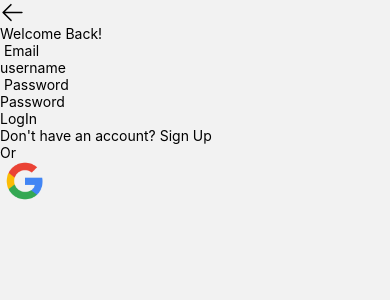
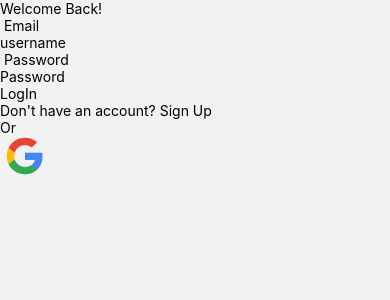
Before and after one commit to amardeep911/Placement-App, a React Native app: screen /Login in a window 390 px wide. Shown: the top 300 px of the page. Built offline with nearby package versions, Linux system fonts and the light colour scheme.

Commit message:
removed LogIn screen back button

```diff
--- a/src/Screens/AuthStack/Login.tsx
+++ b/src/Screens/AuthStack/Login.tsx
@@ -19,14 +19,7 @@ const Login = () => {
   const navigation = useNavigation<NativeStackNavigationProp<AuthRootStackParamList>>();
   return (
     <SafeAreaView className="flex-1">
-      <View className="flex-row justify-start">
-        <TouchableOpacity
-          onPress={() => navigation.goBack()}
-          className="bg-yellow-500 p-2 rounded-tr-2xl mt-3 rounded-bl-2xl ml-4 ">
-          <ArrowLeftIcon size="25" color="black" />
-        </TouchableOpacity>
-      </View>
-      <Text className="text-4xl text-center font-bold text-blue-900 ">
+      <Text className="text-4xl text-center font-bold mt-8 text-blue-900 ">
         Welcome Back!
       </Text>
       <View
--- a/src/navigation/AuthStack.tsx
+++ b/src/navigation/AuthStack.tsx
@@ -15,8 +15,8 @@ const Stack = createNativeStackNavigator<AuthRootStackParamList>();
 const AuthStack: React.FC = () => {
   return (
     <Stack.Navigator screenOptions={{headerShown: false}} >
+        <Stack.Screen name="Login" component={Login} />
         <Stack.Screen name="Signup" component={Signup} />
-        <Stack.Screen name="Login" component={Login} />
     </Stack.Navigator>
   )
 }
```
